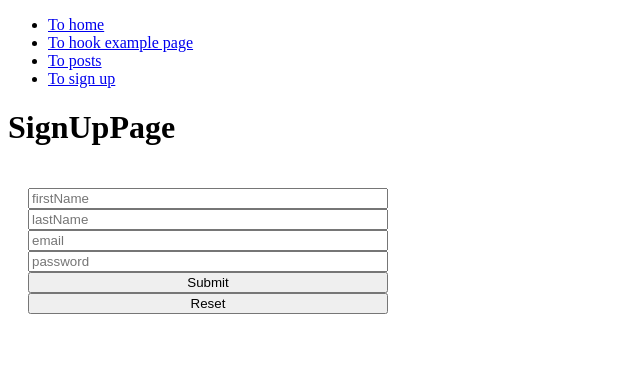
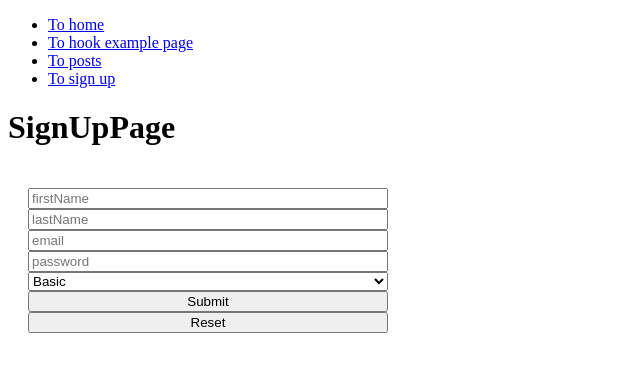
Before and after one commit to fc-fullstack-courses/fd-2023-1-react-app, a React (Create React App) app: page /signup in a window 1280 px wide. Shown: the top 372 px of the page, without its empty margins (0-640 px from the left). Built offline with nearby package versions, Linux system fonts and the light colour scheme.

Commit message:
Add select field example

```diff
--- a/src/components/SignUpForm/index.jsx
+++ b/src/components/SignUpForm/index.jsx
@@ -7,6 +7,7 @@ const initialValues = {
   lastName: '',
   email: '',
   password: '',
+  accountLevel: 'basic',
 };
 
 const SignUpForm = (props) => {
@@ -30,6 +31,11 @@ const SignUpForm = (props) => {
         <Field type='text' name='lastName' placeholder='lastName' />
         <Field type='email' name='email' placeholder='email' />
         <Field type='password' name='password' placeholder='password' />
+        <Field as='select' name='accountLevel'>
+          <option value="basic">Basic</option>
+          <option value="advanced">Advanced</option>
+          <option value="Pro">Pro</option>
+        </Field>
         <button type='submit'>Submit</button>
         <button type='reset'>Reset</button>
       </Form>
```
